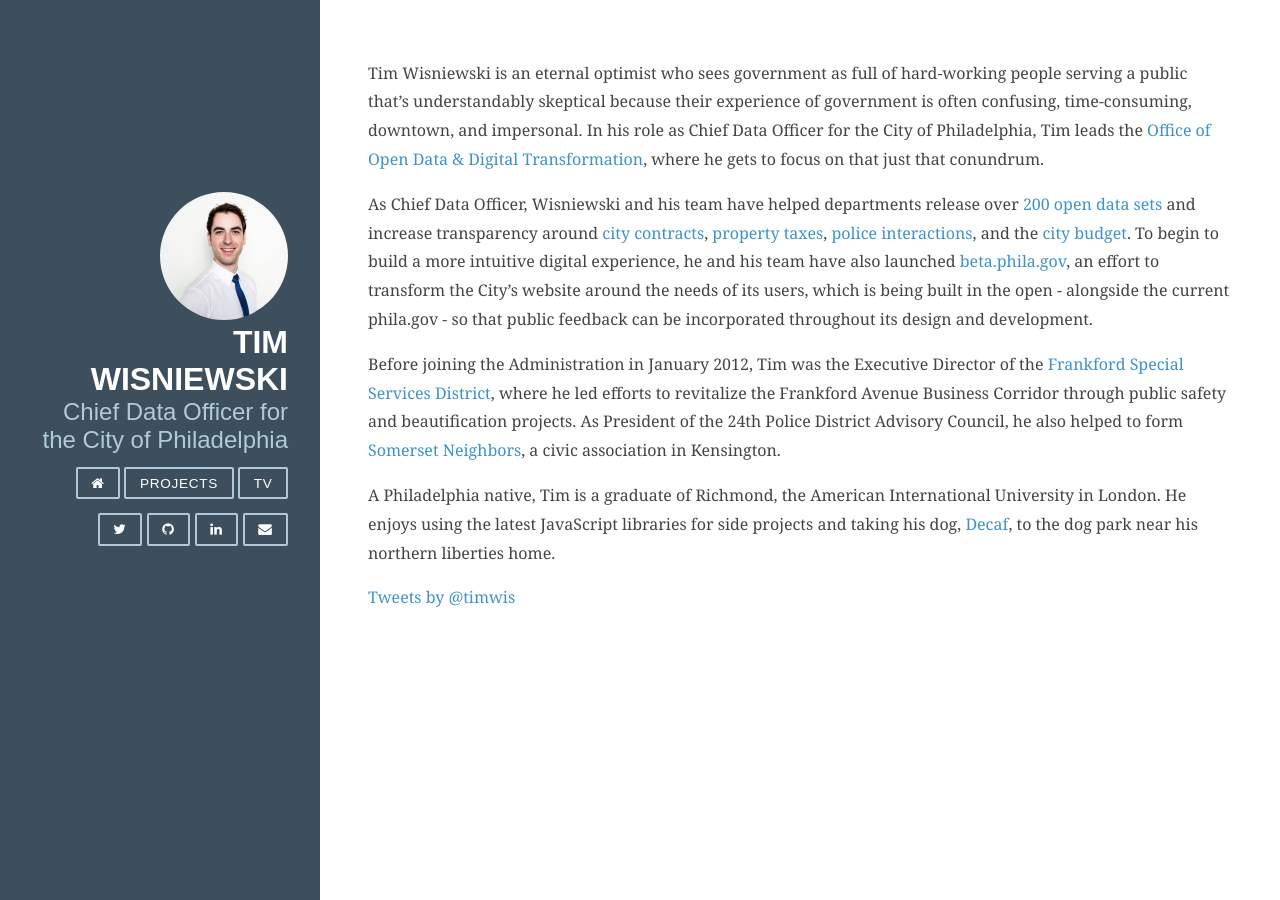
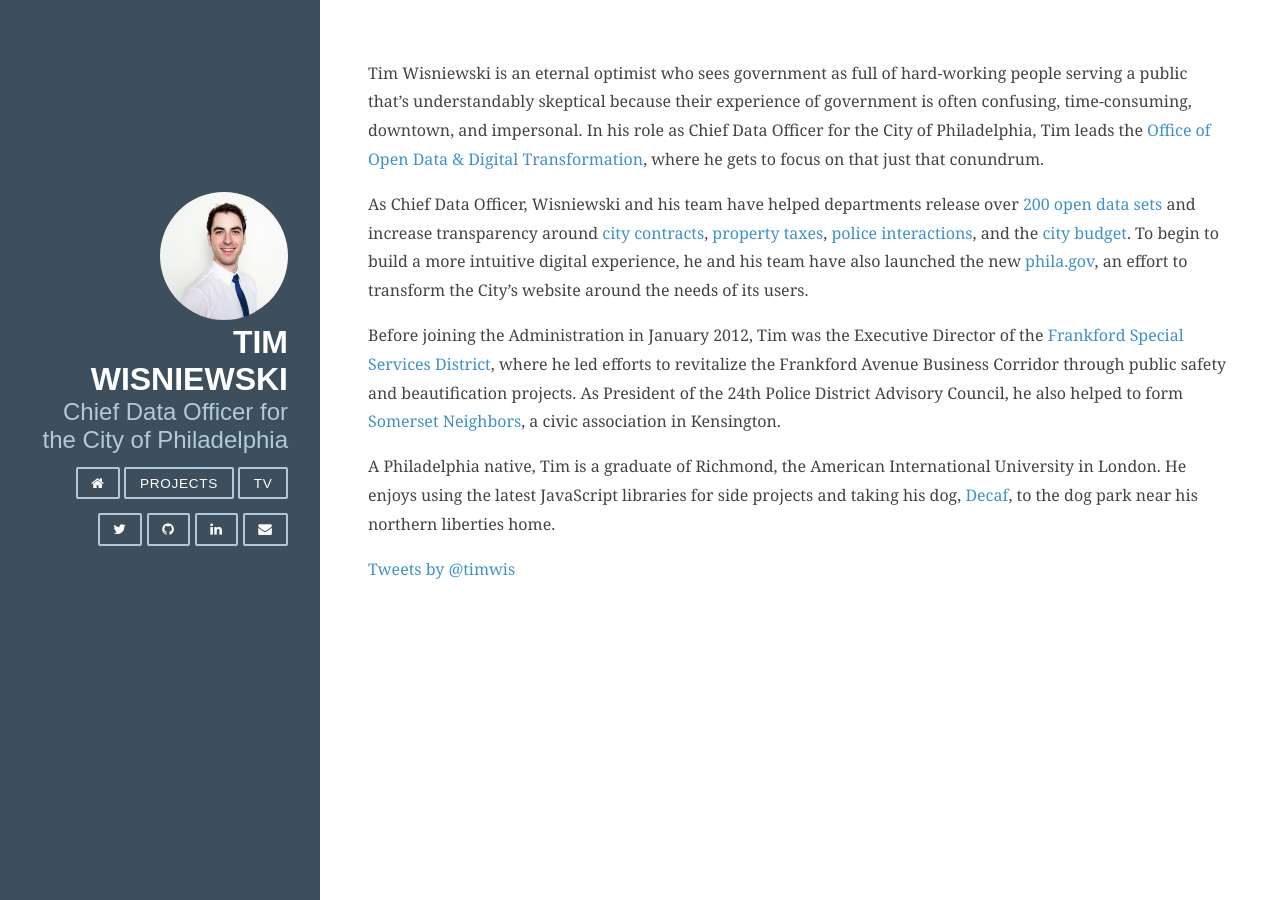
Before and after one commit to timwis/timwis.github.io, a Jekyll site: the page built from index.md, in a window 1280 px wide. Built offline with Jekyll 4.4.1, drawn with Linux system fonts in a browser that asks for light colours; nearby versions of some CDN libraries; comment, search, counter and statistics services are not loaded.

Commit message:
Bio: replace beta with phila

```diff
--- a/index.md
+++ b/index.md
@@ -5,7 +5,7 @@ published: true
 
 Tim Wisniewski is an eternal optimist who sees government as full of hard-working people serving a public that’s understandably skeptical because their experience of government is often confusing, time-consuming, downtown, and impersonal. In his role as Chief Data Officer for the City of Philadelphia, Tim leads the [Office of Open Data & Digital Transformation][oddt], where he gets to focus on that just that conundrum.
 
-As Chief Data Officer, Wisniewski and his team have helped departments release over [200 open data sets][opendataphilly] and increase transparency around [city contracts][contracts], [property taxes][property-taxes], [police interactions][police-interactions], and the [city budget][budget]. To begin to build a more intuitive digital experience, he and his team have also launched [beta.phila.gov][beta], an effort to transform the City’s website around the needs of its users, which is being built in the open - alongside the current phila.gov - so that public feedback can be incorporated throughout its design and development.
+As Chief Data Officer, Wisniewski and his team have helped departments release over [200 open data sets][opendataphilly] and increase transparency around [city contracts][contracts], [property taxes][property-taxes], [police interactions][police-interactions], and the [city budget][budget]. To begin to build a more intuitive digital experience, he and his team have also launched the new [phila.gov][philagov], an effort to transform the City’s website around the needs of its users.
 
 Before joining the Administration in January 2012, Tim was the Executive Director of the [Frankford Special Services District][fssd], where he led efforts to revitalize the Frankford Avenue Business Corridor through public safety and beautification projects. As President of the 24th Police District Advisory Council, he also helped to form [Somerset Neighbors][snbl], a civic association in Kensington.
 
@@ -29,7 +29,7 @@ A Philadelphia native, Tim is a graduate of Richmond, the American International
 [contracts]: http://www.phila.gov/contracts/data
 [police-interactions]: http://philadelphia.maps.arcgis.com/apps/MapJournal/index.html?appid=d498be2dde18426193679f5e9ce0e6e5
 [budget]: http://www.phila.gov/openbudget
-[beta]: https://beta.phila.gov
+[philagov]: https://www.phila.gov
 [fssd]: http://en.wikipedia.org/wiki/Frankford_Special_Services_District_of_Philadelphia
 [snbl]: {{ site.baseurl }}/projects/somerset-neighbors
 [decaf]: {{ "img/decaf.jpg" | prepend: site.baseurl }}
```
